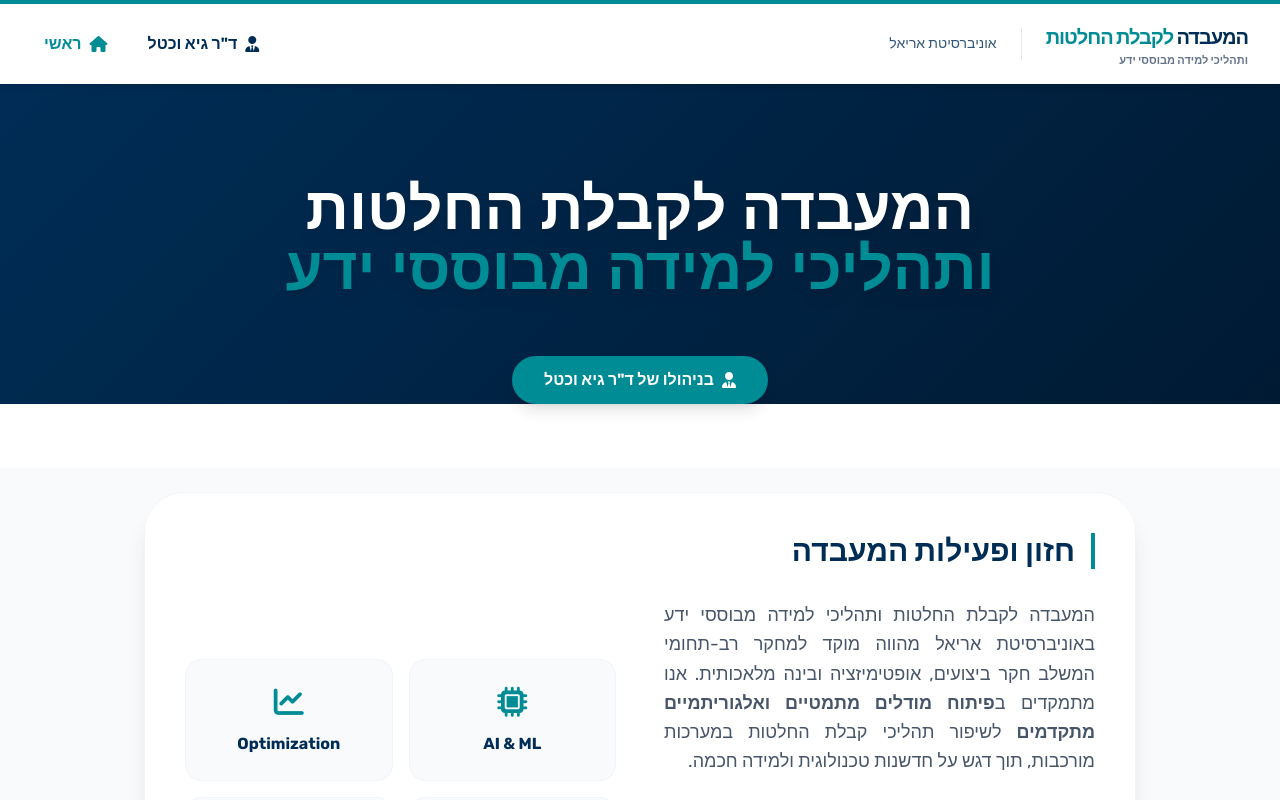
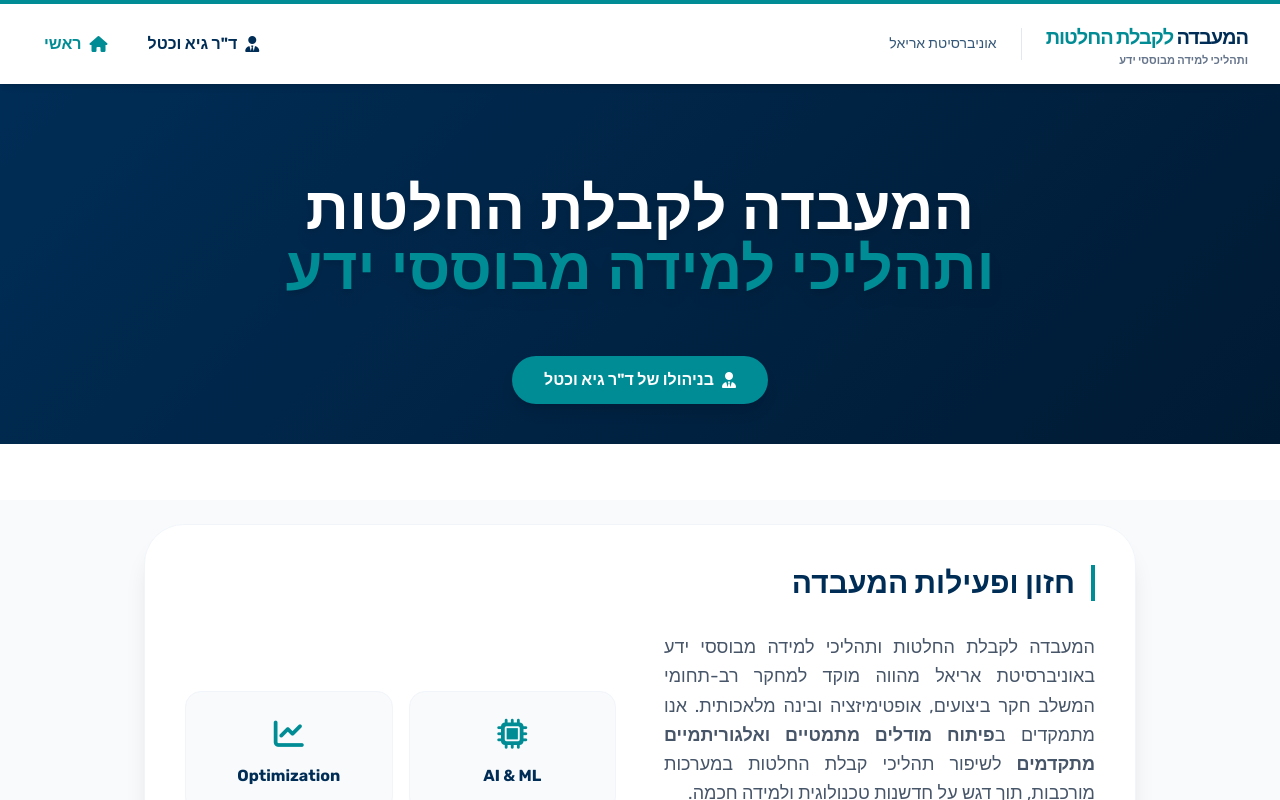
Before and after one commit to GUYWGUY/MyProfile, a React (Vite) app: page /#/ in a window 1280 px wide. Shown: the top 800 px of the page. Built offline with nearby package versions, Linux system fonts and the light colour scheme.

Commit message:
Adjust hero height to midpoint (pb-24, h-360)

```diff
--- a/views/Home.tsx
+++ b/views/Home.tsx
@@ -18,8 +18,8 @@ const skillsData = [
 export const Home: React.FC = () => {
   return (
     <div className="fade-in-up">
-      <header className="bg-white relative overflow-hidden pb-16">
-        <div className="absolute top-0 left-0 w-full h-[320px] ariel-dark-gradient z-0"></div>
+      <header className="bg-white relative overflow-hidden pb-24">
+        <div className="absolute top-0 left-0 w-full h-[360px] ariel-dark-gradient z-0"></div>
         <div className="max-w-6xl mx-auto px-4 relative z-10 pt-24 text-center">
           <h1 className="text-5xl md:text-6xl font-black text-white mb-8 font-display leading-[1.1] drop-shadow-lg">
             המעבדה לקבלת החלטות <br/>
```
